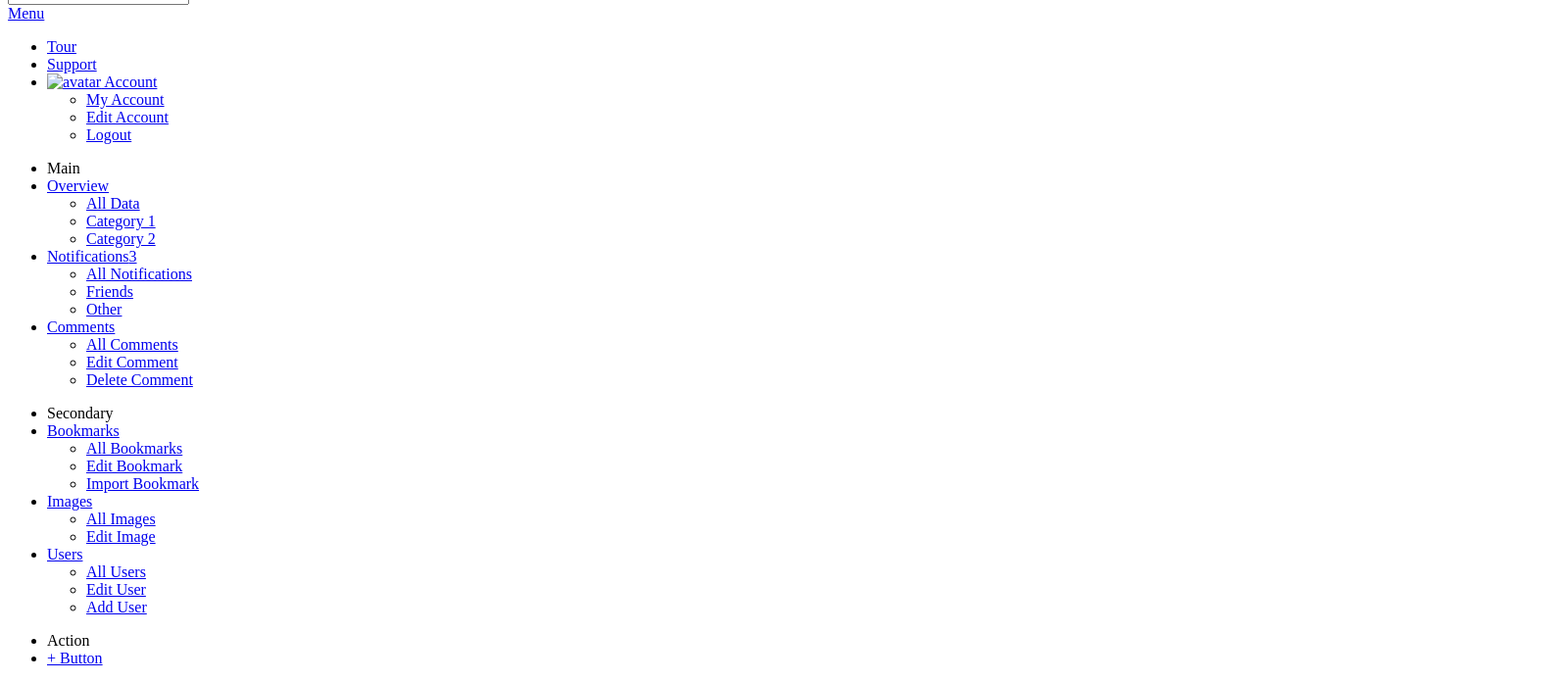
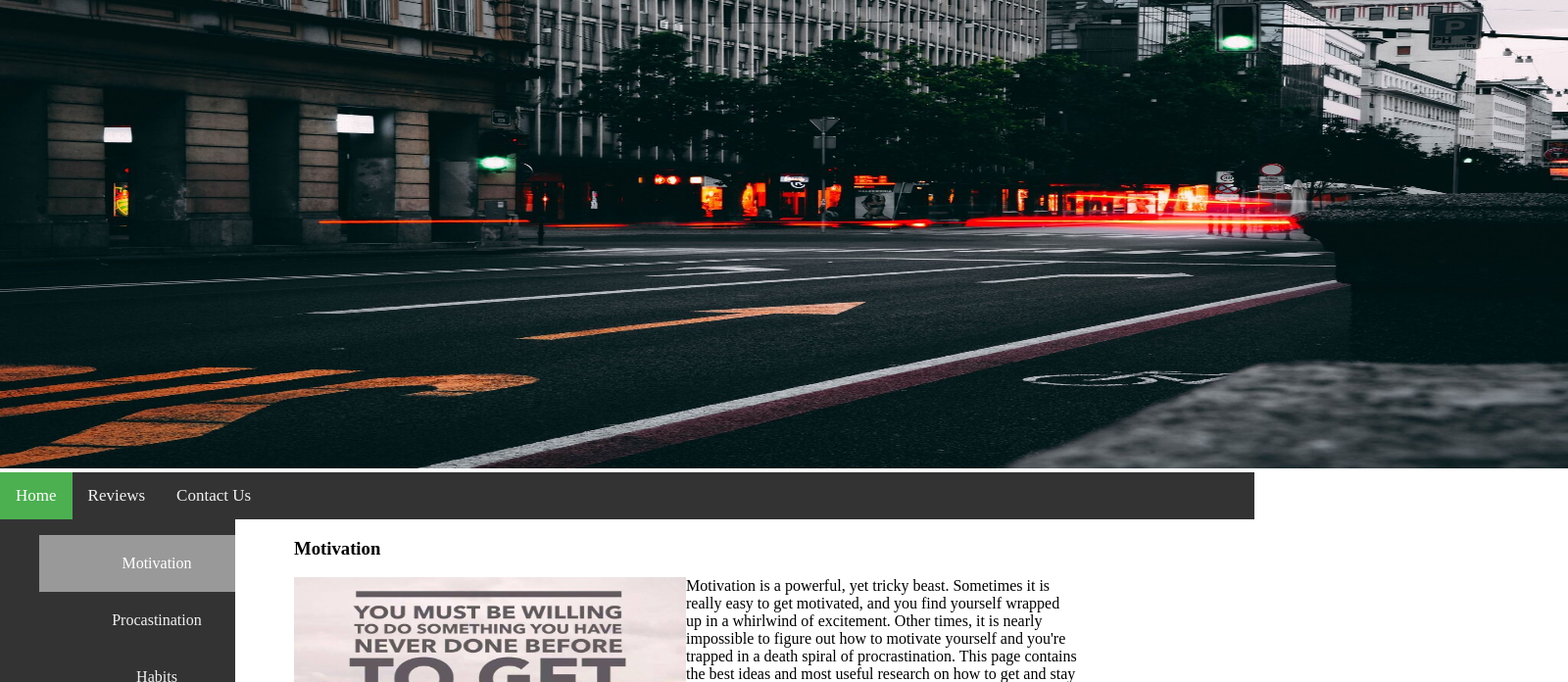
Before and after one commit to jonathanmabilangan/jonathanmabilangan.github.io, a plain HTML site: page index.html in a window 1280 px wide. Shown: the part 42-738 px from the top of the page at 98% size, 1600 px wide, since content can reach past the window. Drawn offline with nearby package versions, Linux system fonts and the light colour scheme.

Commit message:
10:37-11/8/18

```diff
--- a/index.html
+++ b/index.html
@@ -1,127 +1,56 @@
-<!doctype html>
-<html lang="en" class="no-js">
+<!DOCTYPE html>
+<html>
   <head>
-	<meta charset="UTF-8">
-	<meta name="viewport" content="width=device-width, initial-scale=1">
-
-	<link href='https://fonts.googleapis.com/css?family=Open+Sans:300,400,700' rel='stylesheet' type='text/css'>
-
-	<link rel="stylesheet" href="css/reset.css"> <!-- CSS reset -->
-	<link rel="stylesheet" href="css/style.css"> <!-- Resource style -->
-	<script src="js/modernizr.js"></script> <!-- Modernizr -->
-
-	<title>Responsive Sidebar Navigation | CodyHouse</title>
+    <title>Home Page</title>
+      <link rel="stylesheet" href="css/index.css">
   </head>
   <body>
-	<header class="cd-main-header">
-		<a href="#0" class="cd-logo"><img src="img/cd-logo.svg" alt="Logo"></a>
-
-		<div class="cd-search is-hidden">
-			<form action="#0">
-				<input type="search" placeholder="Search...">
-			</form>
-		</div> <!-- cd-search -->
-
-		<a href="#0" class="cd-nav-trigger">Menu<span></span></a>
-
-		<nav class="cd-nav">
-			<ul class="cd-top-nav">
-				<li><a href="#0">Tour</a></li>
-				<li><a href="#0">Support</a></li>
-				<li class="has-children account">
-					<a href="#0">
-						<img src="img/cd-avatar.png" alt="avatar">
-						Account
-					</a>
-
-					<ul>
-
-						<li><a href="#0">My Account</a></li>
-						<li><a href="#0">Edit Account</a></li>
-						<li><a href="#0">Logout</a></li>
+    <img src="images/99.jpg" alt="blogpic" class="headimg">
+    <nav class="topnav">
+      <a class="active" href="index.html">Home</a>
+      <a href="index.html">Reviews</a>
+      <a href="index.html">Contact Us</a>
+    </nav>
+    <nav class="sidenav">
+      <ul class="sidenavlist">
+        <li><a class="active" href="SecondPage.html">Motivation</a></li>
+        <li><a href="SecondPage.html">Procastination</a></li>
+        <li><a href="SecondPage.html">Habits</a></li>
       </ul>
-				</li>
+      <ul class="sidenavlist">
+        <li><a href="SecondPage.html">Terms of use</a></li>
+        <li><a href="SecondPage.html">FAQ</a></li>
       </ul>
     </nav>
-	</header> <!-- .cd-main-header -->
-
-	<main class="cd-main-content">
-		<nav class="cd-side-nav">
-			<ul>
-				<li class="cd-label">Main</li>
-				<li class="has-children overview">
-					<a href="#0">Overview</a>
-
-					<ul>
-						<li><a href="#0">All Data</a></li>
-						<li><a href="#0">Category 1</a></li>
-						<li><a href="#0">Category 2</a></li>
-					</ul>
-				</li>
-				<li class="has-children notifications active">
-					<a href="#0">Notifications<span class="count">3</span></a>
-
-					<ul>
-						<li><a href="#0">All Notifications</a></li>
-						<li><a href="#0">Friends</a></li>
-						<li><a href="#0">Other</a></li>
-					</ul>
-				</li>
-
-				<li class="has-children comments">
-					<a href="#0">Comments</a>
-
-					<ul>
-						<li><a href="#0">All Comments</a></li>
-						<li><a href="#0">Edit Comment</a></li>
-						<li><a href="#0">Delete Comment</a></li>
-					</ul>
-				</li>
-			</ul>
-
-			<ul>
-				<li class="cd-label">Secondary</li>
-				<li class="has-children bookmarks">
-					<a href="#0">Bookmarks</a>
-
-					<ul>
-						<li><a href="#0">All Bookmarks</a></li>
-						<li><a href="#0">Edit Bookmark</a></li>
-						<li><a href="#0">Import Bookmark</a></li>
-					</ul>
-				</li>
-				<li class="has-children images">
-					<a href="#0">Images</a>
-
-					<ul>
-						<li><a href="#0">All Images</a></li>
-						<li><a href="#0">Edit Image</a></li>
-					</ul>
-				</li>
-
-				<li class="has-children users">
-					<a href="#0">Users</a>
-
-					<ul>
-						<li><a href="#0">All Users</a></li>
-						<li><a href="#0">Edit User</a></li>
-						<li><a href="#0">Add User</a></li>
-					</ul>
-				</li>
-			</ul>
-
-			<ul>
-				<li class="cd-label">Action</li>
-				<li class="action-btn"><a href="#0">+ Button</a></li>
-			</ul>
+    <article>
+      <h3>Motivation</h3>
+      <a href="SecondPage.html">
+        <img src="images/93.jpg" alt="motivation" class="imgformat1">
+      </a>
+      <p>Motivation is a powerful, yet tricky beast. Sometimes it is really easy to get motivated, and you find yourself wrapped up in a whirlwind of excitement. Other times, it is nearly impossible to figure out how to motivate yourself and you're trapped in a death spiral of procrastination. This page contains the best ideas and most useful research on how to get and stay motivated.</p>
+    </article>
+    <article>
+      <h3>Productivity</h3>
+      <a href="SecondPage.html">
+        <img src="images/94.jpg" alt="productivity" class="imgformat1">
+      </a>
+      <p>Let's define productivity. Productivity is a measure of efficiency of a person completing a task. We often assume that productivity means getting more things done each day. Wrong. Productivity is getting important things done consistently. And no matter what you are working on, there are only a few things that are truly important.</p>
+    </article>
+    <article>
+      <h3>Goal setting</h3>
+      <a href="SecondPage.html">
+        <img src="images/95.jpg" alt="goalsetting" class="imgformat1">
+      </a>
+      <p>Goal setting is everywhere in our world. We set goals for our careers, our health, and our lives in general. It seems modern society is always encouraging us to think about the next milestone. However, what we don't think about enough is the science and strategy of how to accomplish your goals. That's what this guide is here to do.</p>
+    </article>
+    <nav class="pages">
+      <a href="index.html">1</a>
+      <a href="SecondPage.html">2</a>
+      <a href="SecondPage.html">3</a>
+      <a href="SecondPage.html">4</a>
+      <a href="SecondPage.html">5</a>
+      <a href="SecondPage.html">6</a>
+      <a href="SecondPage.html">7</a>
     </nav>
-
-		<div class="content-wrapper">
-			<h1>Responsive Sidebar Navigation</h1>
-		</div> <!-- .content-wrapper -->
-	</main> <!-- .cd-main-content -->
-<script src="js/jquery-2.1.4.js"></script>
-<script src="js/jquery.menu-aim.js"></script>
-<script src="js/main.js"></script> <!-- Resource jQuery -->
   </body>
 </html>
```
Lines whose indentation alone changed are shown as unchanged.
